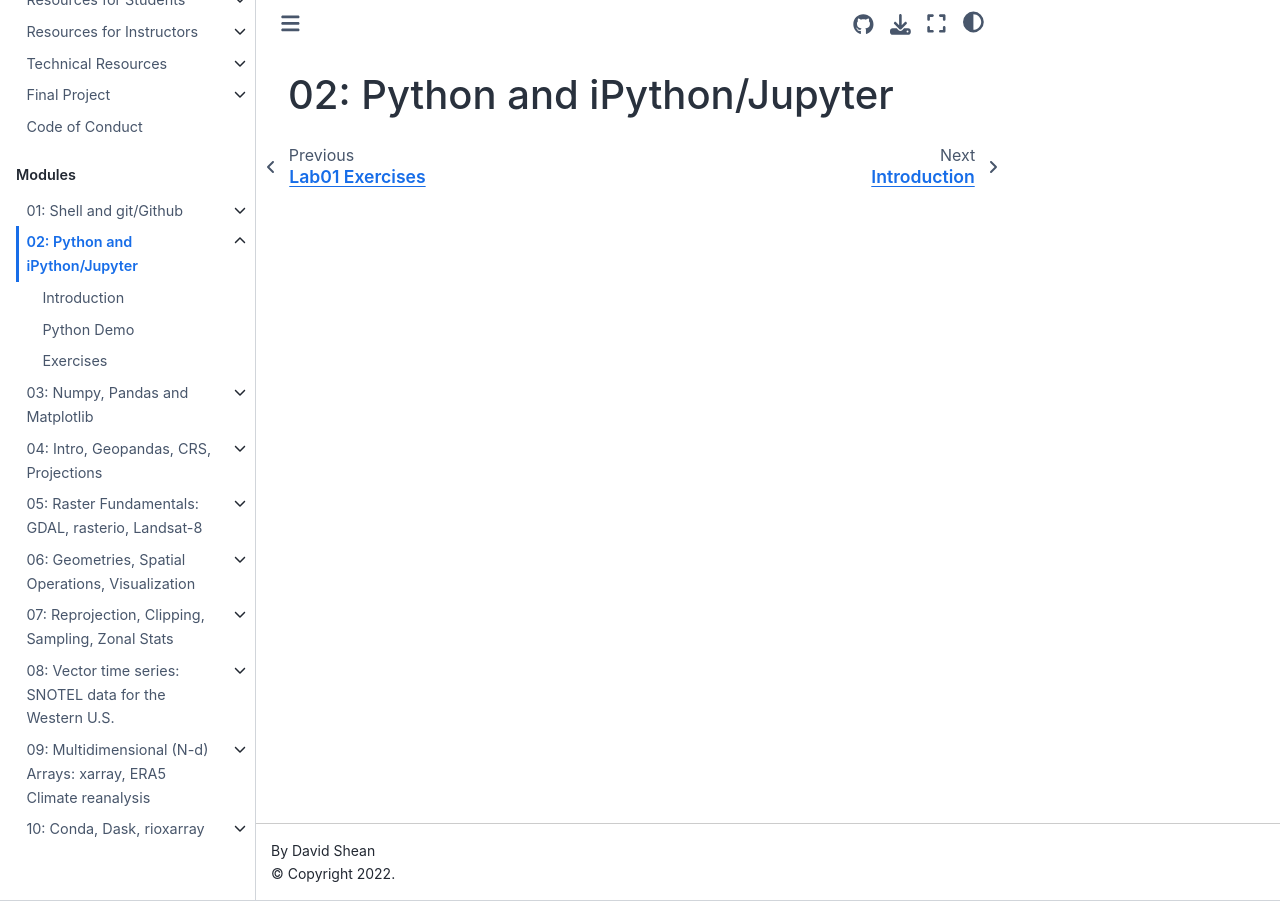
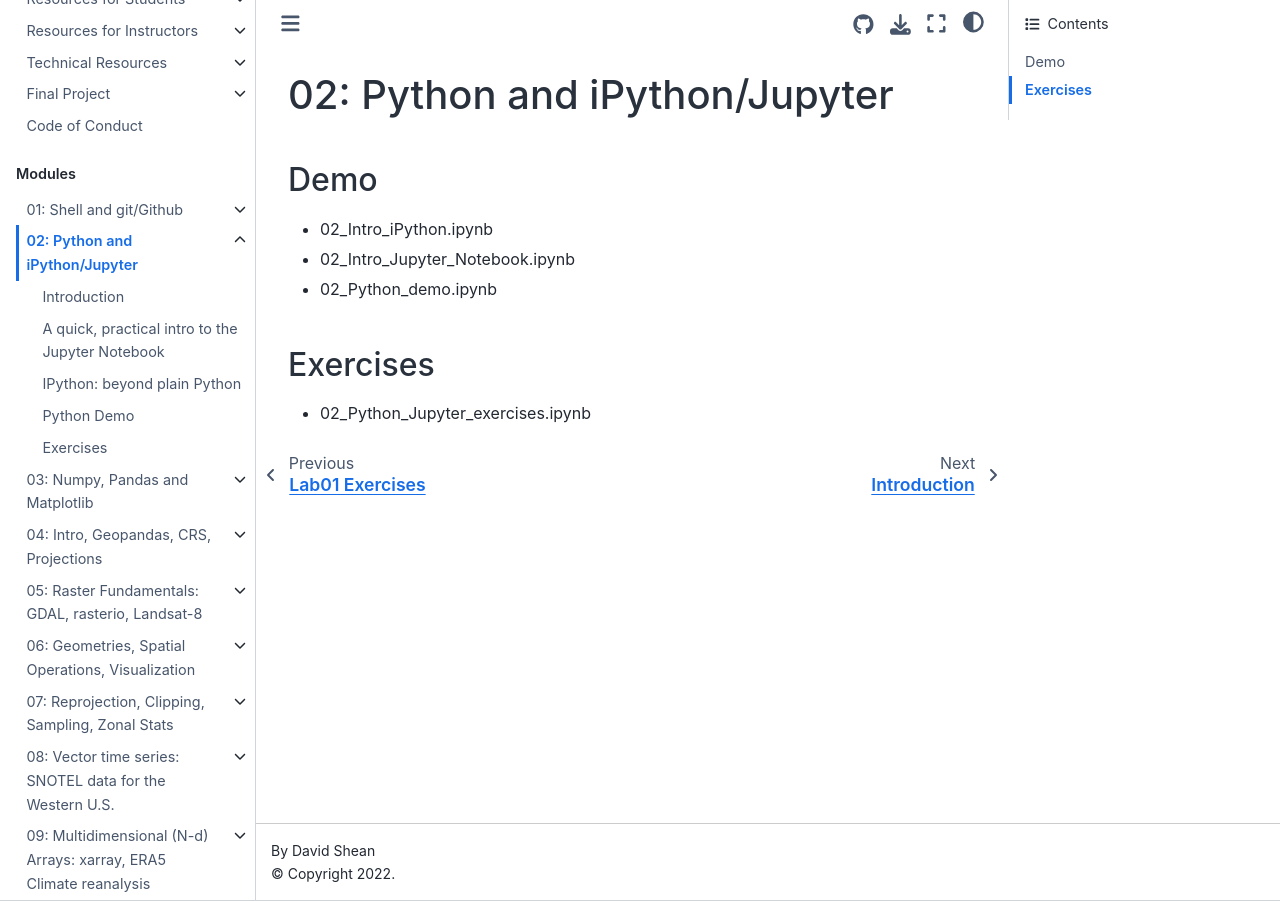
Before and after one commit to UW-GDA/jupyterbook, a Jupyter Book: the page built from book/modules/02_Python_Jupyter/README.md, in a window 1280 px wide. Built offline with Jupyter Book 1.0.4 settings and Sphinx 7.4.7 and the Sphinx Book theme 1.1.4, drawn with Linux system fonts in a browser that asks for light colours; pages that are not in the unit, such as notebooks, are missing from menus.

Commit message:
02: Add demo nb to TOC, update filenames

```diff
--- a/book/_toc.yml
+++ b/book/_toc.yml
@@ -40,7 +40,9 @@ parts:
     - file: modules/02_Python_Jupyter/README
       sections:
       - file: modules/02_Python_Jupyter/02_Python_Jupyter_prep
-      - file: modules/02_Python_Jupyter/02_Python_Jupyter_demo
+      - file: modules/02_Python_Jupyter/02_Intro_Jupyter_Notebook
+      - file: modules/02_Python_Jupyter/02_Intro_iPython
+      - file: modules/02_Python_Jupyter/02_Python_demo
       - file: modules/02_Python_Jupyter/02_Python_Jupyter_exercises
     - file: modules/03_NumPy_Pandas_Matplotlib/README
       sections:
--- a/book/modules/02_Python_Jupyter/README.md
+++ b/book/modules/02_Python_Jupyter/README.md
@@ -1 +1,7 @@
 # 02: Python and iPython/Jupyter
+## Demo
+* 02_Intro_iPython.ipynb
+* 02_Intro_Jupyter_Notebook.ipynb
+* 02_Python_demo.ipynb
+## Exercises
+* 02_Python_Jupyter_exercises.ipynb
```
Also changed, not shown: book/modules/02_Python_Jupyter/02_Intro_Jupyter_Notebook.ipynb (renamed from book/modules/02_Python_Jupyter/Intro_Jupyter_Notebook.ipynb), book/modules/02_Python_Jupyter/02_Intro_iPython.ipynb (renamed from book/modules/02_Python_Jupyter/Intro_iPython.ipynb), book/modules/02_Python_Jupyter/02_Python_demo.ipynb (renamed from book/modules/02_Python_Jupyter/02_Python_Jupyter_demo.ipynb).
